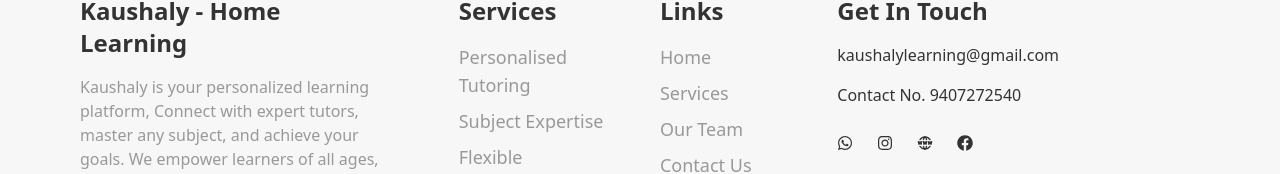
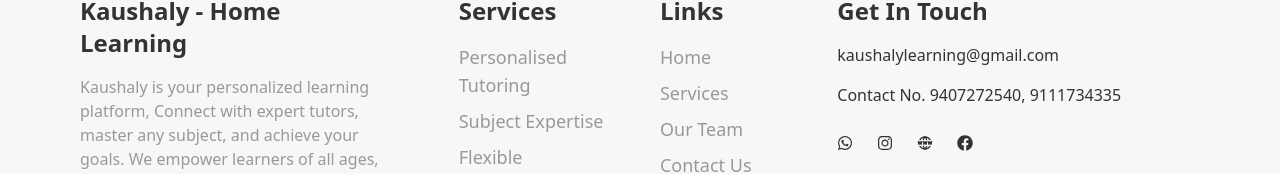
Before and after one commit to kaushaly123/kaushaly_website, a React (Vite) app: page / in a window 1280 px wide. Shown: the part 3685-3859 px from the top of the page. Built offline with nearby package versions, Linux system fonts and the light colour scheme.

Commit message:
Whatsapp Link Changed

```diff
--- a/src/components/Footer/Footer.jsx
+++ b/src/components/Footer/Footer.jsx
@@ -68,11 +68,11 @@ const Footer = () => {
               <h2>kaushalylearning@gmail.com</h2>
             </div>
             <div className="flex items-center">
-              <h3>Contact No. 9407272540</h3>
+              <h3>Contact No. 9407272540, 9111734335</h3>
             </div>
             {/* social icons */}
             <div className="flex space-x-6 py-3">
-              <a href="https://wa.me/qr/LOCVIXV5WA7NC1">
+              <a href="https://wa.me/message/TFB5IFVLHJBEG1">
                 <FaWhatsapp className="cursor-pointer hover:text-primary hover:scale-105 duration-200" />
               </a>
               <a href="https://www.instagram.com/kaushaly_learning/">
```
